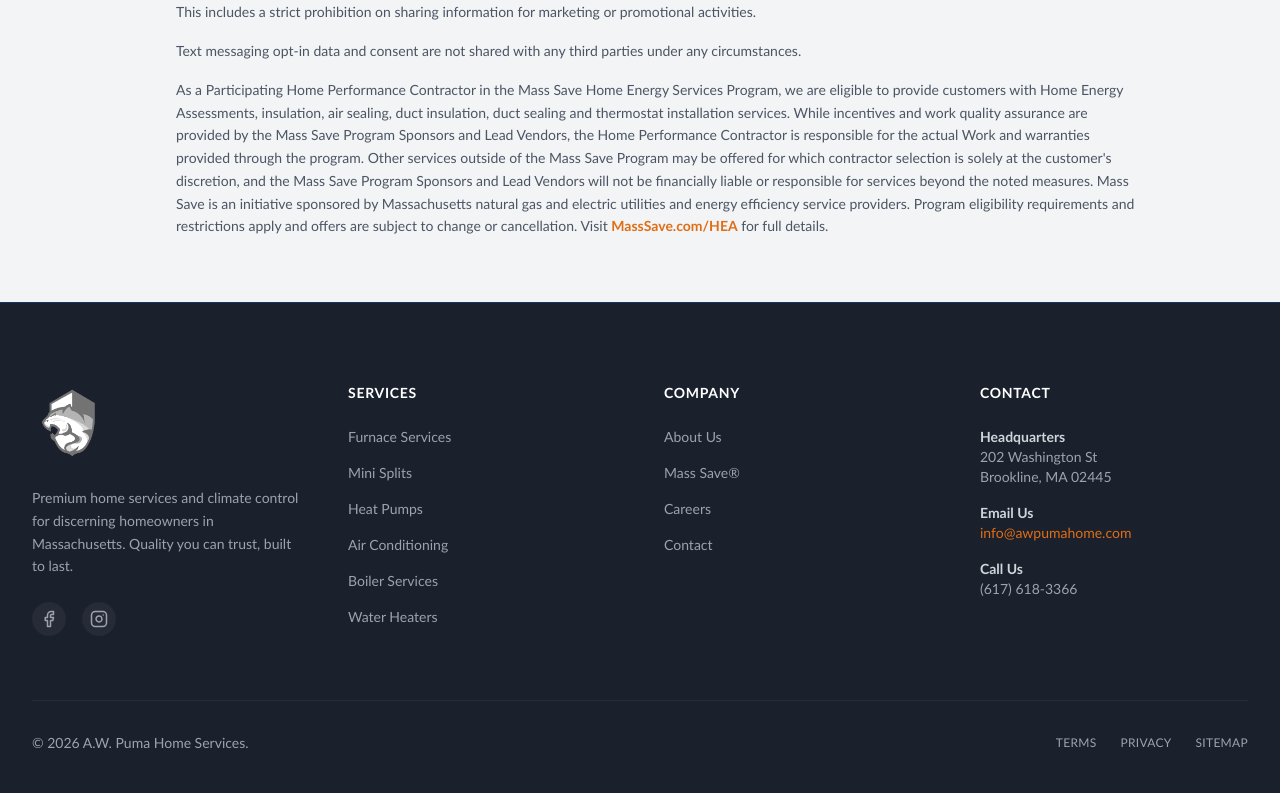
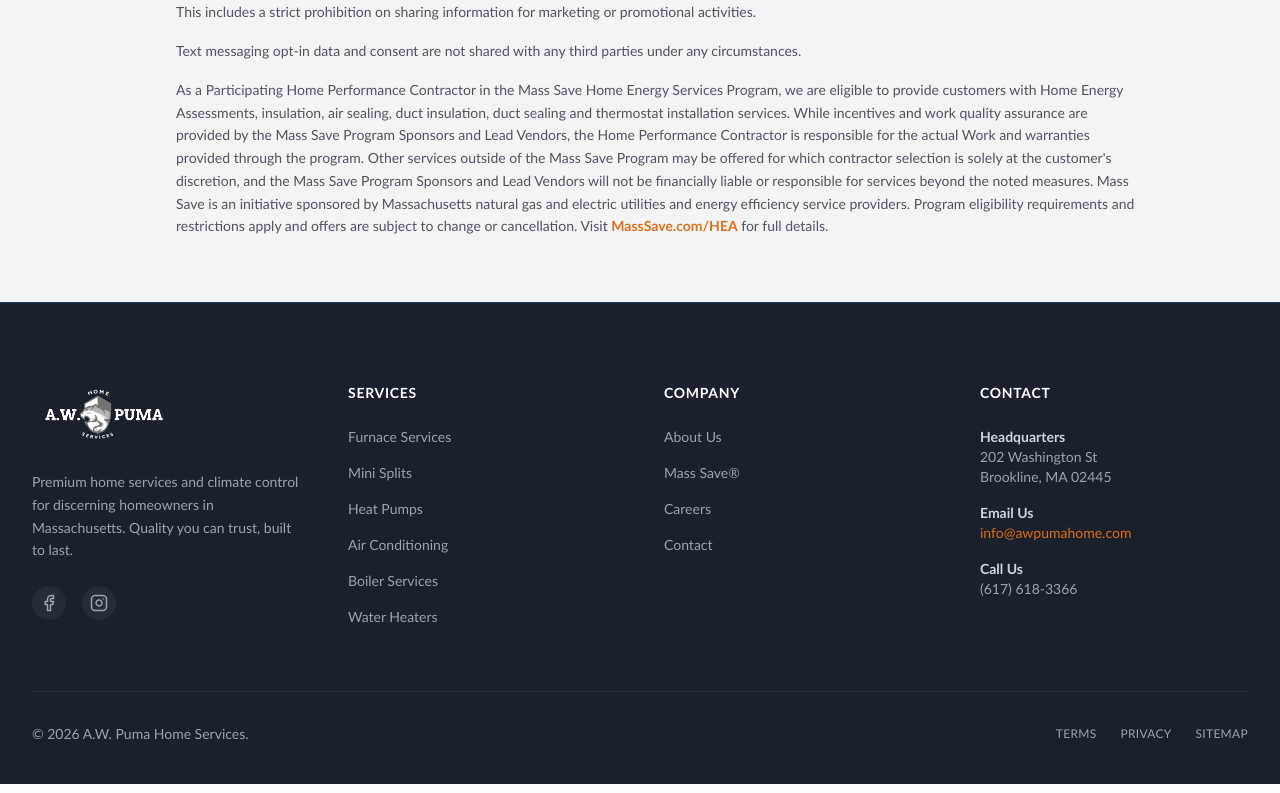
Before and after one commit to christianh0019/Aw-puma, a React (Vite) app: page /mass-save in a window 1280 px wide. Shown: the part 2231-3024 px from the top of the page. Built offline with nearby package versions, Linux system fonts and the light colour scheme.

Commit message:
style: switch footer logo to include text

```diff
--- a/components/Footer.tsx
+++ b/components/Footer.tsx
@@ -11,7 +11,7 @@
           {/* Brand */}
           <div className="col-span-1 md:col-span-1">
             <div className="flex items-center gap-2 mb-6">
-              <img src="/images/logos/shield-logo-white.png" alt="A.W. Puma" className="h-20 w-auto object-contain" />
+              <img src="/images/logos/text-logo-white.png" alt="A.W. Puma" className="h-16 w-auto object-contain" />
             </div>
             <p className="mb-6 leading-relaxed">
               Premium home services and climate control for discerning homeowners in Massachusetts. Quality you can trust, built to last.
```
